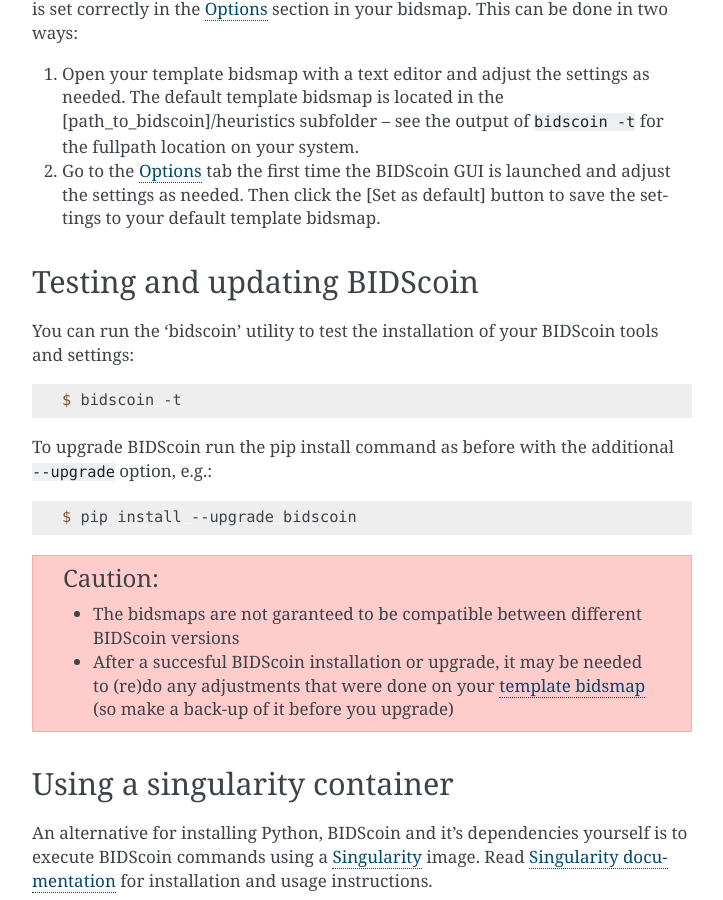
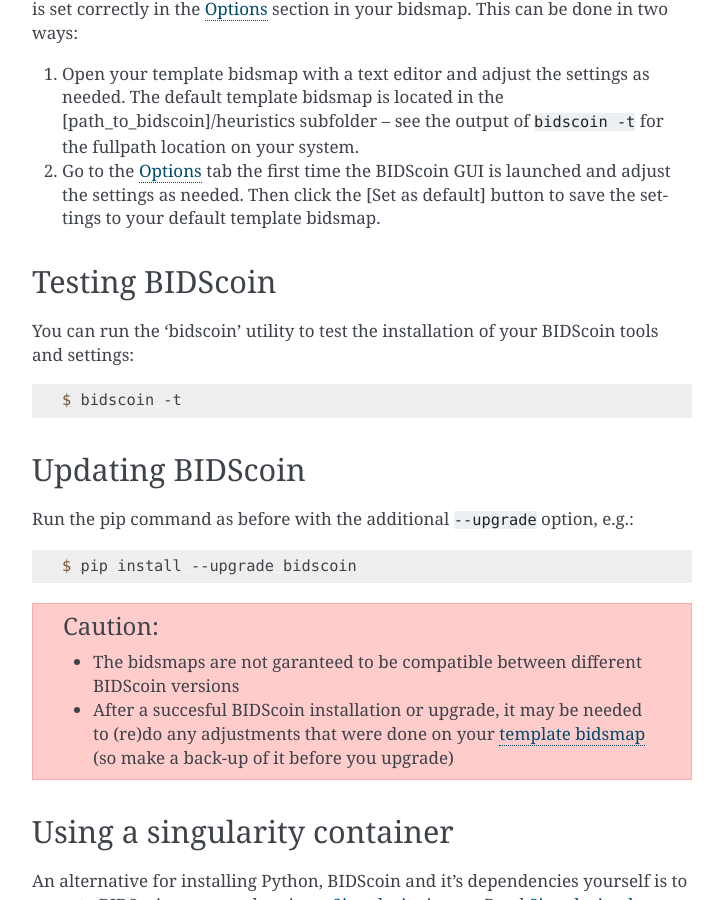
Before and after one commit to Donders-Institute/bidscoin, a Sphinx documentation site: the page built from docs/installation.rst, in a window 1280 px wide and 900 px high, scrolled down 1118 px. Shown: the whole window, without its empty margins (388-1111 px from the left). Built offline with Sphinx 7.4.7, drawn with Linux system fonts in a browser that asks for light colours; some of the changed text lies outside the part shown.

Commit message:
Improved documentation

```diff
--- a/docs/installation.rst
+++ b/docs/installation.rst
@@ -40,8 +40,8 @@
 1. Open your template bidsmap with a text editor and adjust the settings as needed. The default template bidsmap is located in the [path_to_bidscoin]/heuristics subfolder -- see the output of ``bidscoin -t`` for the fullpath location on your system.
 2. Go to the `Options`_ tab the first time the BIDScoin GUI is launched and adjust the settings as needed. Then click the [Set as default] button to save the settings to your default template bidsmap.
 
-Testing and updating BIDScoin
------------------------------
+Testing BIDScoin
+----------------
 
 You can run the 'bidscoin' utility to test the installation of your BIDScoin tools and settings:
 
@@ -49,7 +49,10 @@
 
    $ bidscoin -t
 
-To upgrade BIDScoin run the pip install command as before with the additional ``--upgrade`` option, e.g.:
+Updating BIDScoin
+-----------------
+
+Run the pip command as before with the additional ``--upgrade`` option, e.g.:
 
 .. code-block:: console
 
```
